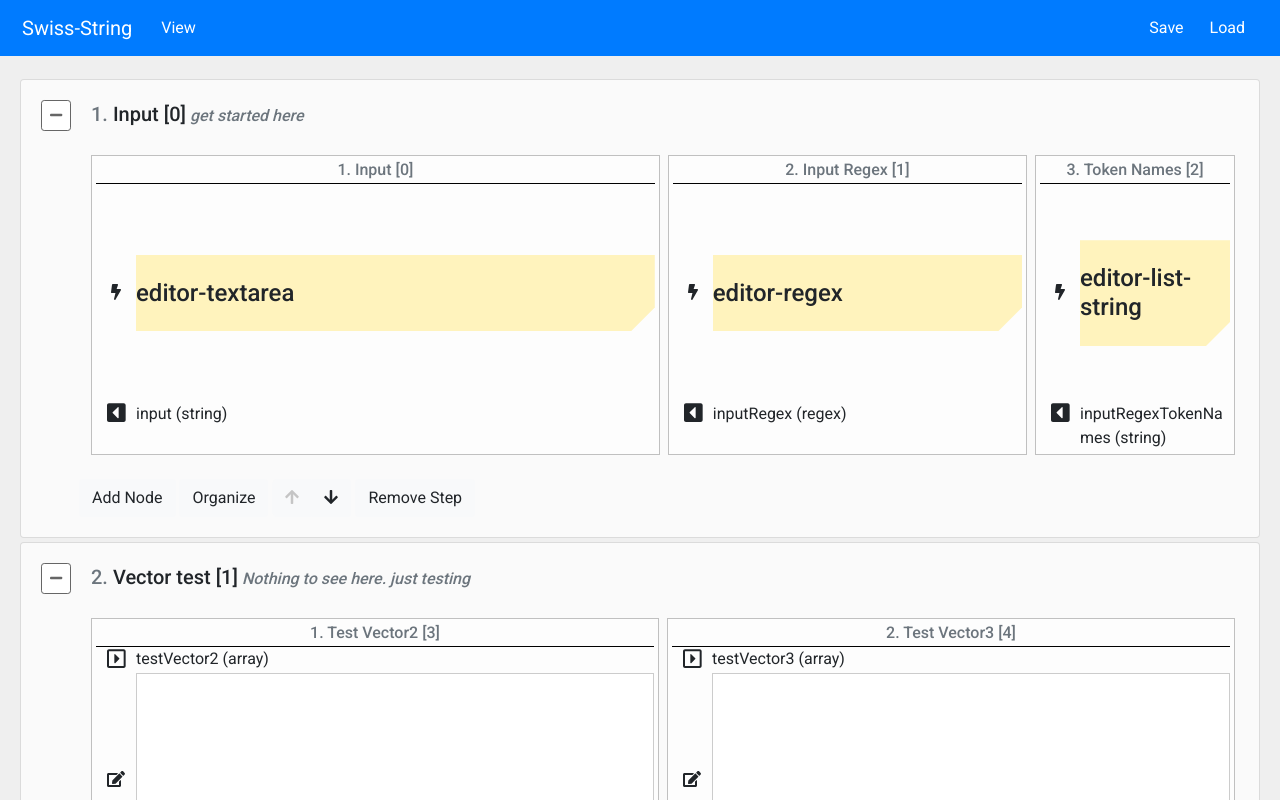
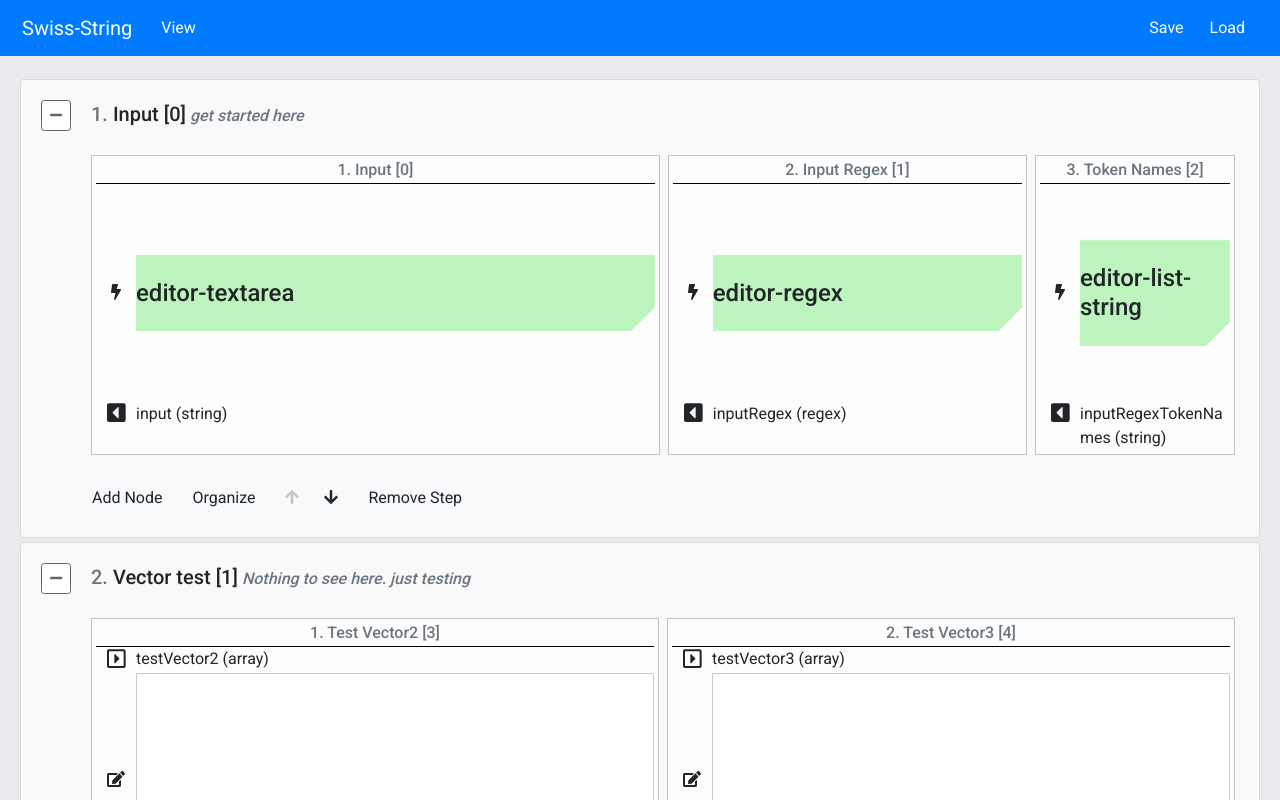
Before and after one commit to vicksonzero/swiss-string, an Angular app: page / in a window 1280 px wide. Shown: the top 800 px of the page. Built offline with nearby package versions, Linux system fonts and the light colour scheme.

Commit message:
Change BG colors

```diff
--- a/src/app/main/main.component.scss
+++ b/src/app/main/main.component.scss
@@ -2,7 +2,7 @@
   position: absolute;
   width: 100%;
   min-height: 100%;
-  background-color: #efefef;
+  background-color: #e9ebee;
 
   // // @media (min-width: 0)
   // padding: 8px;
--- a/src/app/node/node.component.scss
+++ b/src/app/node/node.component.scss
@@ -62,7 +62,7 @@ textarea {
 
       h4 {
         display: block;
-        background-color: #fff3bd;
+        background-color: #bdf3bd;
         padding-top: 1em;
         padding-bottom: 1em;
         clip-path: polygon(0 0, 100% 0, 100% calc(100% - 1em), calc(100% - 1em) 100%, 0 100%);
--- a/src/app/step/step.component.scss
+++ b/src/app/step/step.component.scss
@@ -7,6 +7,20 @@
   margin-right: 20px;
 }
 
+.card {
+  margin-top: 4px;
+  margin-bottom: 4px;
+  background-color: rgba(255, 255, 255, 0.7);
+
+  &.isOrganizeMode {
+    background-color: rgba(220, 220, 220, 1);
+  }
+
+  &:focus-within {
+    border: #333 solid 1px;
+  }
+}
+
 .card-title {
   margin-bottom: 0;
 }
@@ -14,20 +28,6 @@
 .card-subtitle {
   margin-bottom: 0;
   margin-left: 50px;
-}
-
-.card {
-  margin-top: 4px;
-  margin-bottom: 4px;
-  background-color: rgba(255, 255, 255, 0.7);
-
-  &.isOrganizeMode {
-    background-color: rgba(230, 230, 230, 1);
-  }
-}
-
-.card:focus-within {
-  border: #333 solid 1px;
 }
 
 .step-body {
```
